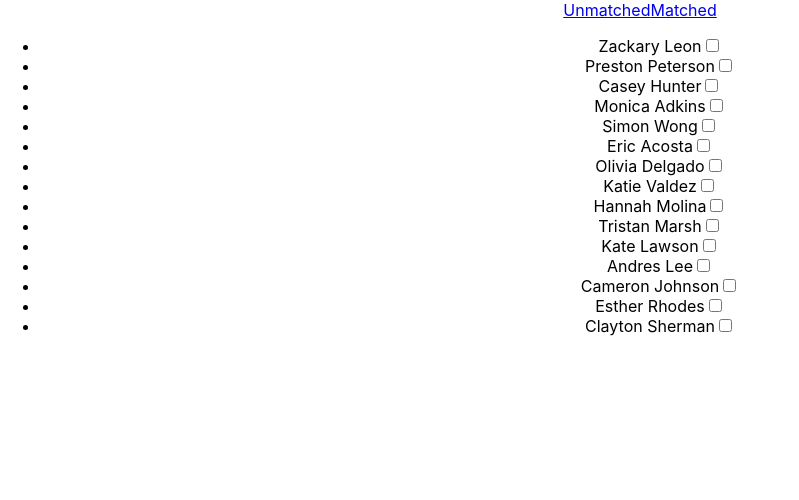
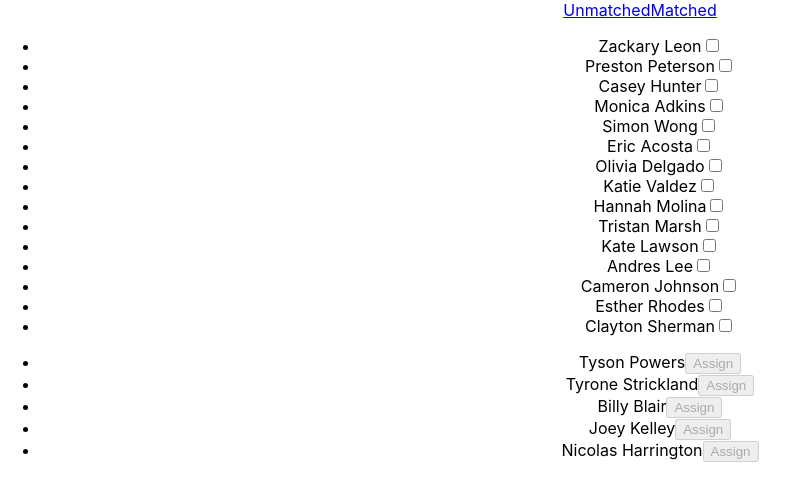
Before and after one commit to NolanPic/client-expert-matcher, a React (Create React App) app: page / in a window 1280 px wide. Shown: the top 500 px of the page, without its empty margins (0-799 px from the left). Built offline with nearby package versions, Linux system fonts and the light colour scheme.

Commit message:
render experts list

```diff
--- a/src/components/ExpertsList.js
+++ b/src/components/ExpertsList.js
@@ -3,13 +3,15 @@ import React from "react";
 const ExpertsList = ({
   experts,
   assignClientsToExpert,
-  selectedClientCount,
+  selectedClientCount, // if there are 0 clients selected, disable the Assign btn
 }) => {
   return experts.length ? (
     <ul className="experts-list">
       {experts.map((expert) => (
         <li key={expert.firstName}>
-          <span>expert.firstName + expert.lastName</span>
+          <span>
+            {expert.firstName} {expert.lastName}
+          </span>
           <button
             disabled={selectedClientCount === 0}
             onClick={(e) => assignClientsToExpert(e)}
--- a/src/pages/Unmatched.js
+++ b/src/pages/Unmatched.js
@@ -1,10 +1,15 @@
 import React, { useContext, useState } from "react";
+import ClientContext from "../contexts/ClientContext";
+import ExpertContext from "../contexts/ExpertContext";
 import UnmatchedClientList from "../components/UnmatchedClientsList";
-import ClientContext from "../contexts/ClientContext";
+import ExpertsList from "../components/ExpertsList";
 
 const Unmatched = () => {
   // get the unmatched clients from the client context
   const [unmatchedClients, setUnmatchedClients] = useContext(ClientContext);
+
+  // get the experts from the expert context
+  const experts = useContext(ExpertContext);
 
   // keep a list of all the clients that are selected
   const [selectedClients, setSelectedClients] = useState([]);
@@ -26,12 +31,21 @@ const Unmatched = () => {
     }
   };
 
+  const assignClientsToExpert = (expert) => {
+    console.log(expert);
+  };
+
   return (
     <div>
       <UnmatchedClientList
         clients={unmatchedClients}
         onClientSelected={onClientSelected}
       />
+      <ExpertsList
+        experts={experts}
+        assignClientsToExpert={assignClientsToExpert}
+        selectedClientCount={selectedClients.length}
+      />
     </div>
   );
 };
```
